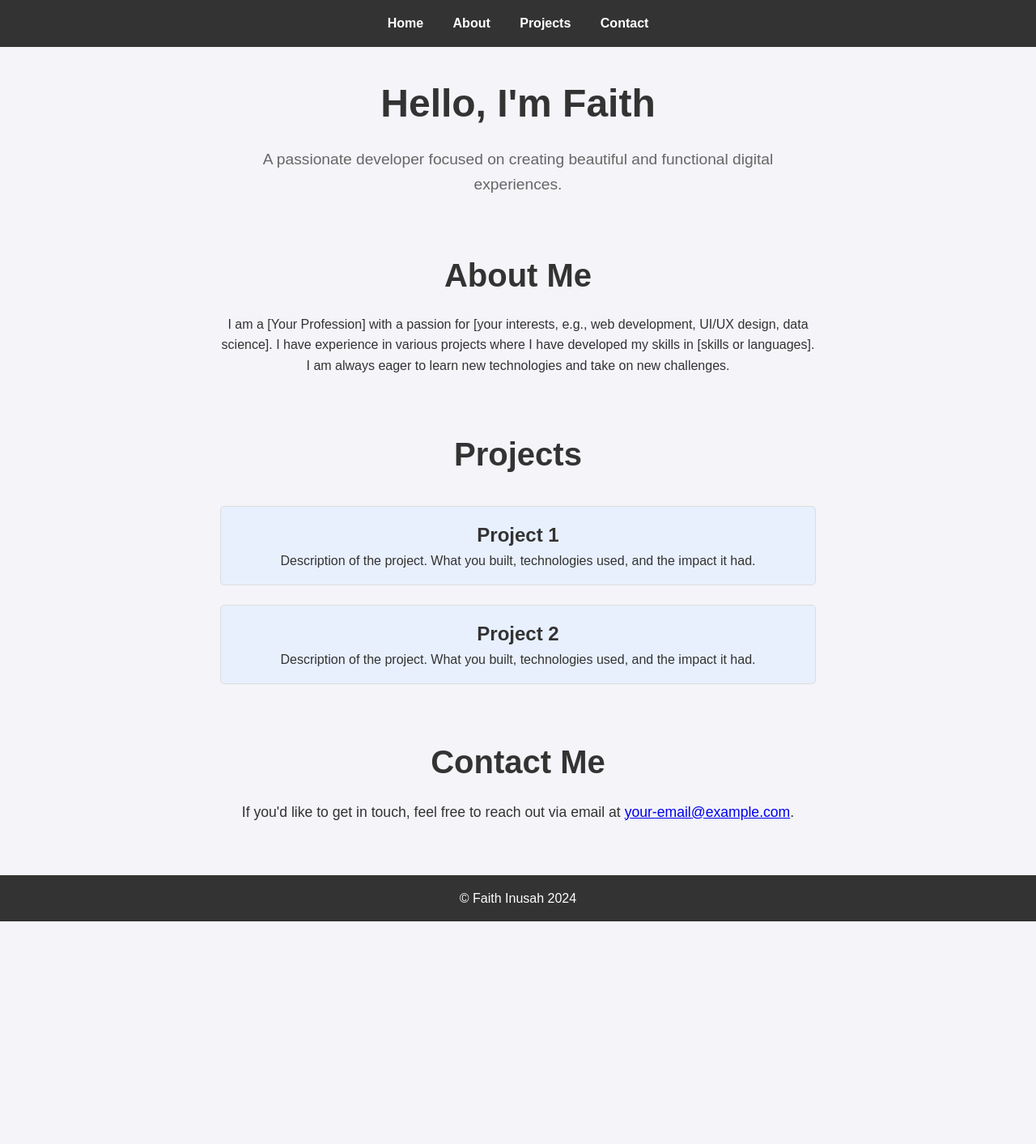
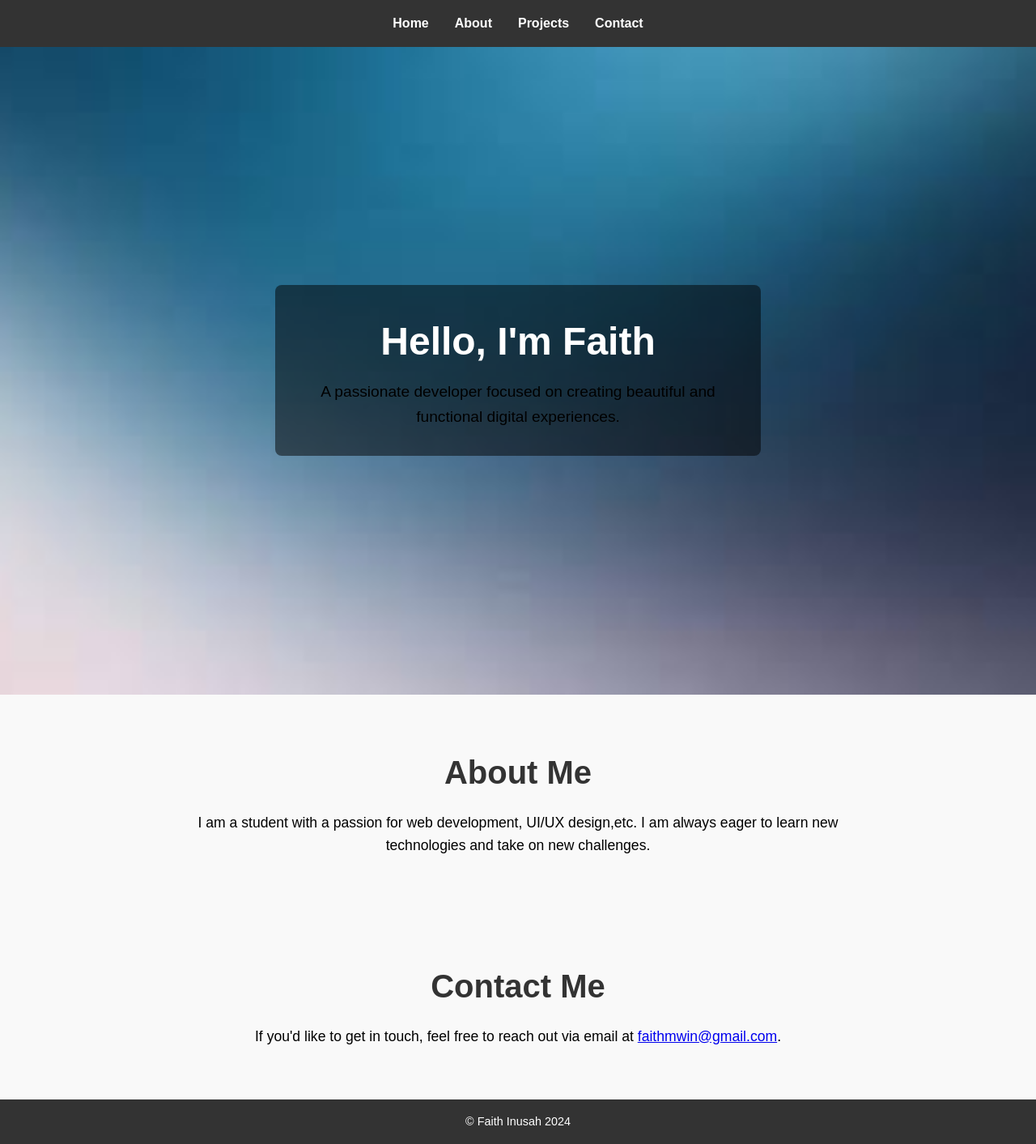
Before and after one commit to Evans-Junior/group_-portfplio, a Flask app: template templates/FaithInusah-page.html in a window 1280 px wide. Shown: the whole page at 81% size. Before the commit the page ends 1138 px from the top, so only its background shows below. Run offline with Flask 3, Linux system fonts and the light colour scheme; the template is opened without the code that fills it, so the values that code supplies are empty.

Commit message:
Making corrections to the css and html file

```diff
--- a/app.py
+++ b/app.py
@@ -18,5 +18,9 @@
 def elizabeth_page():
     return render_template('project4.html')
 
+@app.route('/faith')
+def faith_page():
+    return render_template('FaithInusah-page.html')
+
 if __name__ == "__main__":
     app.run()
--- /dev/null
+++ b/static/css/Faithstyles.css
@@ -0,0 +1,119 @@
+/* General Reset */
+* {
+  margin: 0;
+  padding: 0;
+  box-sizing: border-box;
+}
+
+body {
+  font-family: Arial, sans-serif;
+  line-height: 1.6;
+  color: #333;
+  background-color: #f9f9f9;
+}
+
+/* Smooth Scrolling */
+html {
+  scroll-behavior: smooth;
+}
+
+/* Navigation Bar */
+header {
+  background-color: #333;
+  padding: 1rem 0;
+  position: sticky;
+  top: 0;
+  width: 100%;
+  z-index: 10;
+}
+
+nav ul {
+  list-style-type: none;
+  display: flex;
+  justify-content: center;
+  gap: 2rem;
+}
+
+nav ul li a {
+  color: #fff;
+  text-decoration: none;
+  font-weight: bold;
+  transition: color 0.3s ease;
+}
+
+nav ul li a:hover {
+  color: #ff7f50;
+}
+
+/* Header Section */
+#home {
+  background-image: url('../images/images1.jpeg'); /* Replace with your image path */
+  background-size: cover;
+  background-position: center;
+  height: 100vh;
+  display: flex;
+  align-items: center;
+  justify-content: center;
+  color: #fff;
+  text-align: center;
+}
+
+#home .intro {
+  max-width: 600px;
+  background: rgba(0, 0, 0, 0.5);
+  padding: 2rem;
+  border-radius: 8px;
+}
+
+#home h1 {
+  font-size: 3rem;
+  margin-bottom: 0.5rem;
+}
+
+#home p {
+  font-size: 1.2rem;
+}
+
+/* Section Styling */
+.section {
+  padding: 4rem 2rem;
+  text-align: center;
+}
+
+.section h2 {
+  font-size: 2.5rem;
+  color: #333;
+  margin-bottom: 1rem;
+}
+
+.section p {
+  font-size: 1.1rem;
+  color: #000;
+  max-width: 800px;
+  margin: auto;
+}
+
+/* Footer Styling */
+footer {
+  background-color: #333;
+  color: #fff;
+  text-align: center;
+  padding: 1rem;
+  font-size: 0.9rem;
+}
+
+/* Responsive Design */
+@media (max-width: 768px) {
+  #home h1 {
+    font-size: 2.5rem;
+  }
+
+  .section h2 {
+    font-size: 2rem;
+  }
+
+  nav ul {
+    flex-direction: column;
+    gap: 1rem;
+  }
+}
--- a/templates/FaithInusah-page.html
+++ b/templates/FaithInusah-page.html
@@ -4,7 +4,7 @@
   <meta charset="UTF-8">
   <meta name="viewport" content="width=device-width, initial-scale=1.0">
   <title>My Portfolio</title>
-  <link rel="stylesheet" href="styles.css">
+  <link rel="stylesheet" href="../static/css/Faithstyles.css">
 </head>
 <body>
   <!-- Navigation Bar -->
@@ -31,30 +31,16 @@
   <section id="about" class="section">
     <h2>About Me</h2>
     <p>
-      I am a [Your Profession] with a passion for [your interests, e.g., web development, UI/UX design, data science]. I have experience in various projects where I have developed my skills in [skills or languages]. I am always eager to learn new technologies and take on new challenges.
+      I am a student with a passion for  web development, UI/UX design,etc. I am always eager to learn new technologies and take on new challenges.
     </p>
   </section>
 
-  <!-- Projects Section -->
-  <section id="projects" class="section">
-    <h2>Projects</h2>
-    <div class="project-list">
-      <div class="project">
-        <h3>Project 1</h3>
-        <p>Description of the project. What you built, technologies used, and the impact it had.</p>
-      </div>
-      <div class="project">
-        <h3>Project 2</h3>
-        <p>Description of the project. What you built, technologies used, and the impact it had.</p>
-      </div>
-      <!-- Add more projects as needed -->
-    </div>
-  </section>
+
 
   <!-- Contact Section -->
   <section id="contact" class="section">
     <h2>Contact Me</h2>
-    <p>If you'd like to get in touch, feel free to reach out via email at <a href="mailto:faithmwin@gmail.com">your-email@example.com</a>.</p>
+    <p>If you'd like to get in touch, feel free to reach out via email at <a href="mailto:faithmwin@gmail.com">faithmwin@gmail.com</a>.</p>
   </section>
 
   <!-- Footer -->
```
Also changed, not shown: static/images/images1.jpeg (added).
